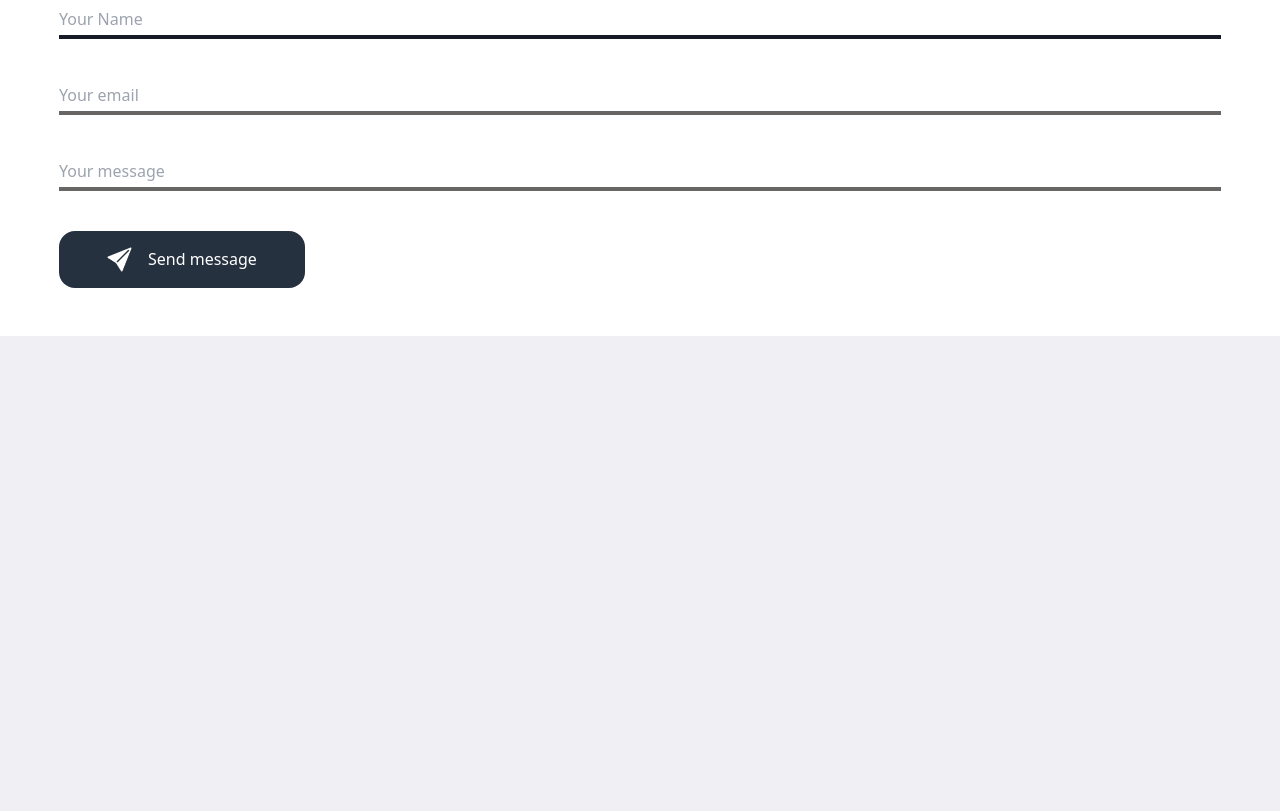
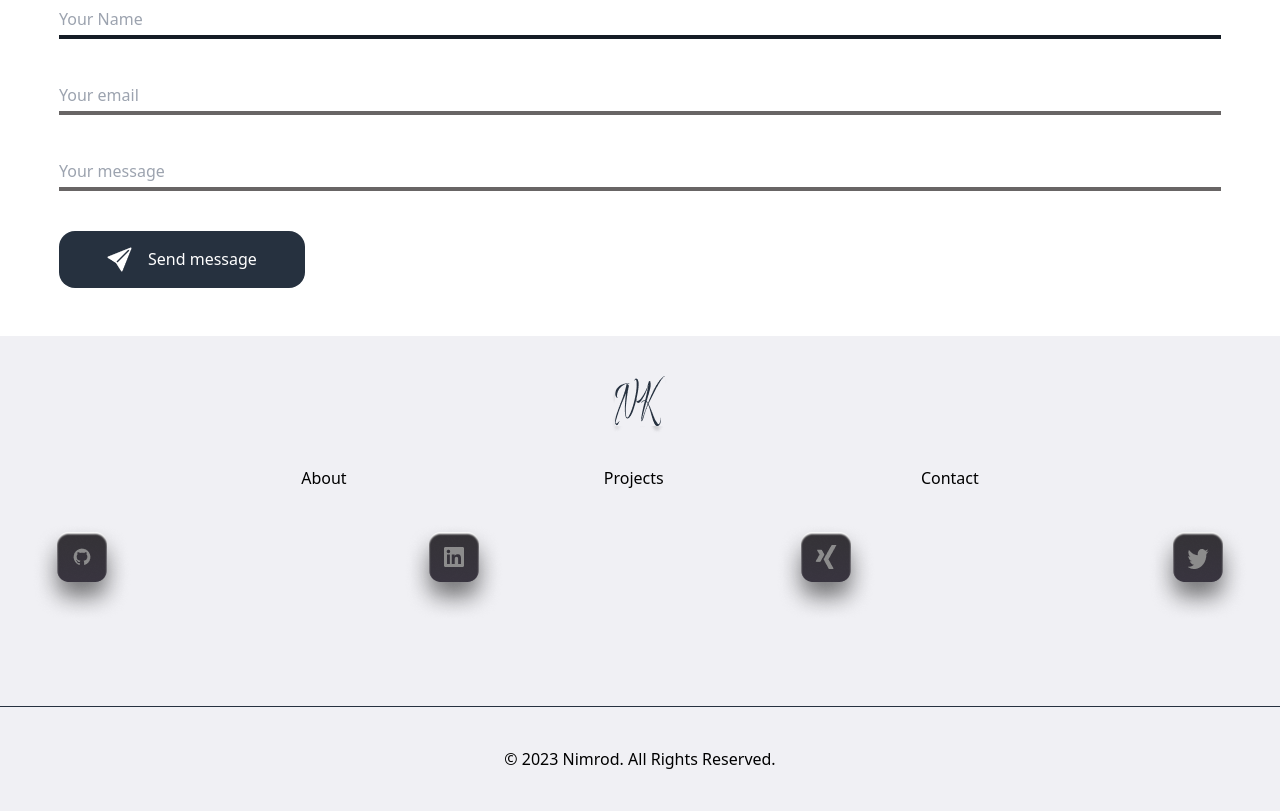
Before and after one commit to Najeeb-rehman-dev/Portfolio-website, a website: page index.html in a window 1280 px wide. Shown: the part 4351-5162 px from the top of the page. Before the commit the page ends 4687 px from the top, so only its background shows below. Drawn offline with Linux system fonts and the light colour scheme.

Commit message:
added the social media & footer section to the website

```diff
--- a/index.html
+++ b/index.html
@@ -358,6 +358,30 @@
           </div>
         </div>
       </section>
+      <!-- social media links -->
+      <section>
+        <!-- footer section -->
+        <div class="flex flex-col gap-8 px-8 py-10">
+          <div class="flex justify-center">
+            <img src="./src/icons/footer-logo.png" alt="" />
+          </div>
+          <div class="flex justify-evenly gap-7 px-10">
+            <a href="">About</a>
+            <a href="">Projects</a>
+            <a href="">Contact</a>
+          </div>
+          <div class="flex items-center justify-between">
+            <a href="#"><img src="./src/icons/github-icon.png" alt="" /></a>
+            <a href="#"><img src="./src/icons/linked-icon.png" alt="" /></a>
+            <a href="#"><img src="./src/icons/x-icon.png" alt="" /></a>
+            <a href="#"><img src="./src/icons/twitter-icon.png" alt="" /></a>
+          </div>
+        </div>
+        <hr class="mt-11 border-[#26313F]" />
+      </section>
     </main>
+    <footer class="px-8 py-10 text-center">
+      <p>© 2023 Nimrod. All Rights Reserved.</p>
+    </footer>
   </body>
 </html>
```
Also changed, not shown: src/dist/output.css, src/icons/footer-logo.png (added).
